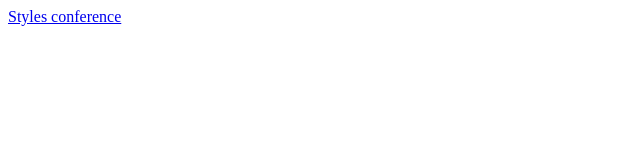
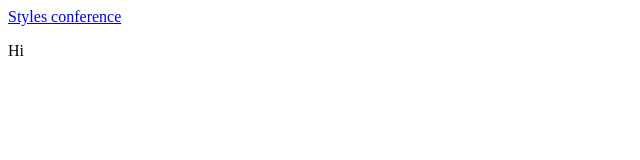
Before and after one commit to cocojumbolino/cocojumbolino.github.io, a plain HTML site: page index.html in a window 1280 px wide. Shown: the full height of the page, 0-640 px from the left. Drawn offline with Linux system fonts and the light colour scheme.

Commit message:
Update index.html

```diff
--- a/index.html
+++ b/index.html
@@ -9,5 +9,9 @@
     <nav>
       <a href="styles-conference/index.html">Styles conference</a>
     </nav>
+
+    <section>
+      <p>Hi</p>
+    </section>
   </body>
 </html>
```
